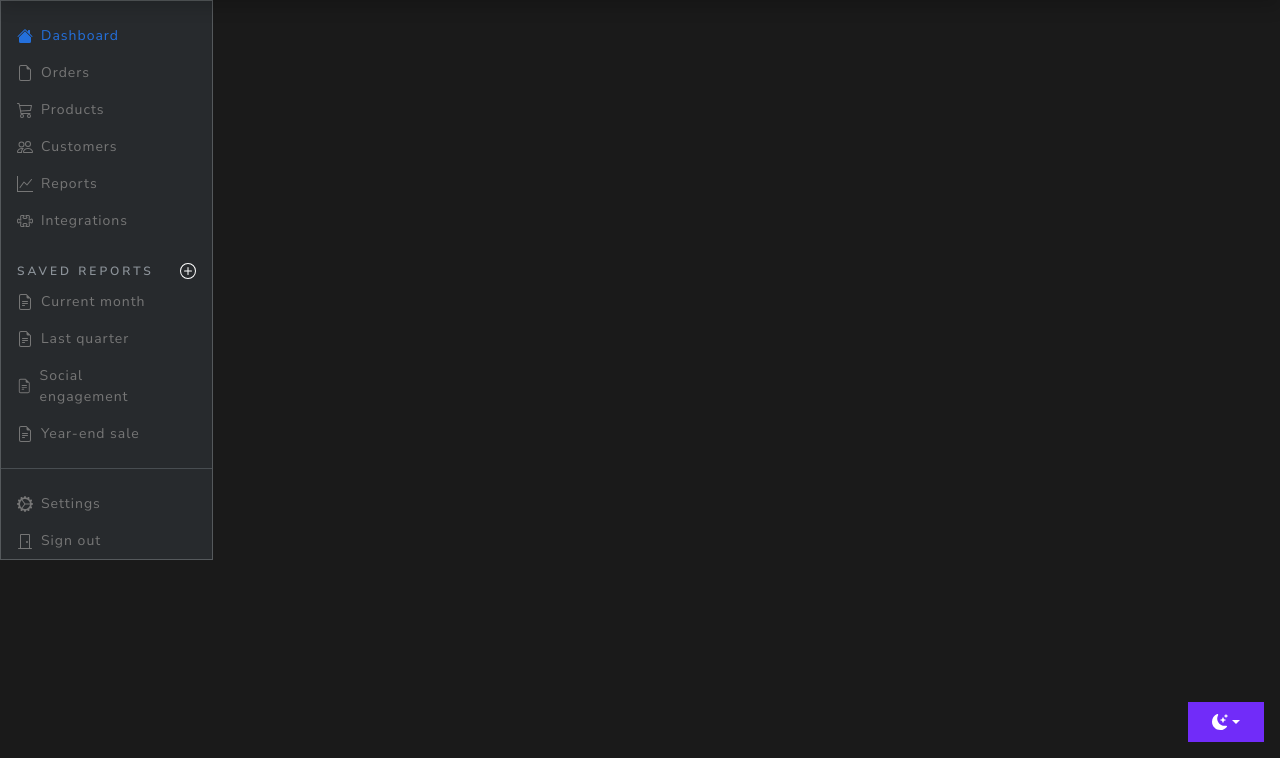
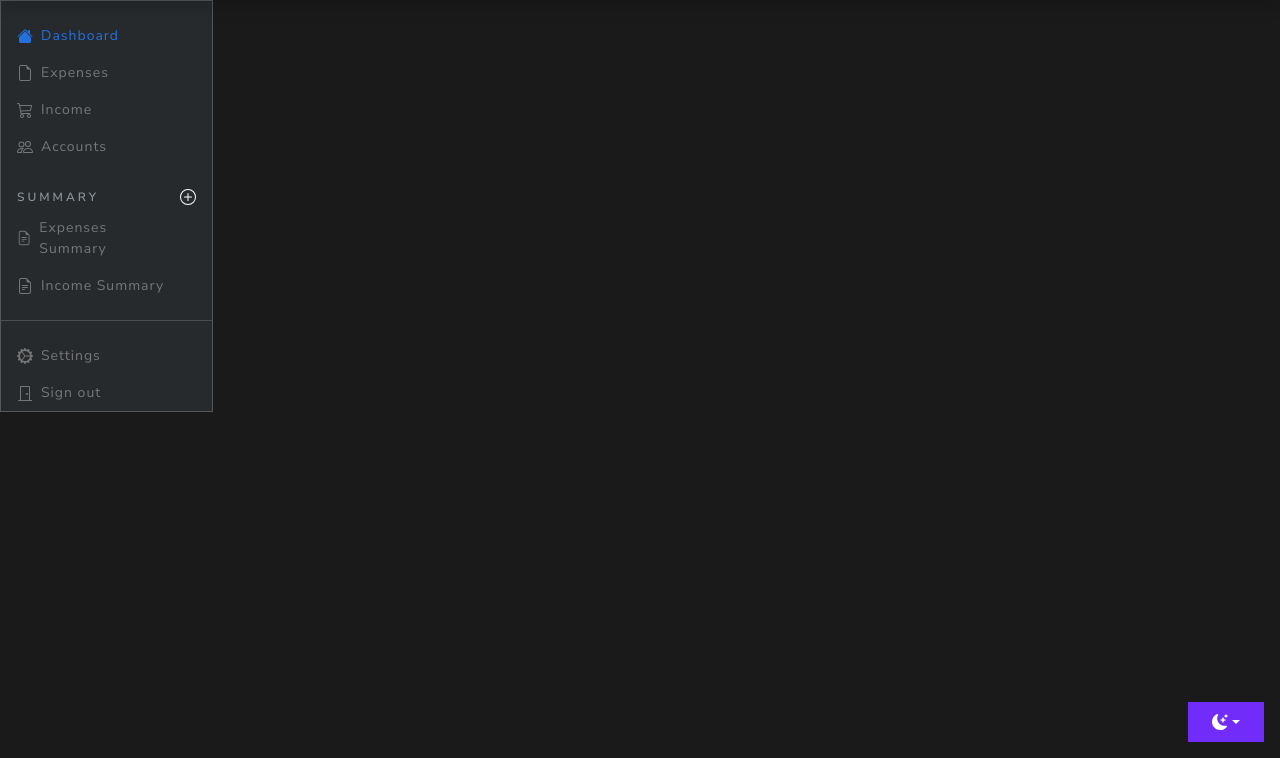
Before and after one commit to Yakumaa/BudgetBuddy, a Django app: page / in a window 1280 px wide. Shown: the part 42-800 px from the top of the page. Run offline with Django 4.2, Linux system fonts and the light colour scheme; some libraries are stand-ins or nearby versions.

Commit message:
modified dashboard

```diff
--- a/money_tracker/templates/partials/_sidebar.html
+++ b/money_tracker/templates/partials/_sidebar.html
@@ -16,37 +16,26 @@
             <li class="nav-item">
               <a class="nav-link d-flex align-items-center gap-2" href="#">
                 <svg class="bi"><use xlink:href="#file-earmark"></use></svg>
-                Orders
+                Expenses
               </a>
             </li>
             <li class="nav-item">
               <a class="nav-link d-flex align-items-center gap-2" href="#">
                 <svg class="bi"><use xlink:href="#cart"></use></svg>
-                Products
+                Income
               </a>
             </li>
             <li class="nav-item">
               <a class="nav-link d-flex align-items-center gap-2" href="#">
                 <svg class="bi"><use xlink:href="#people"></use></svg>
-                Customers
+                Accounts
               </a>
             </li>
-            <li class="nav-item">
-              <a class="nav-link d-flex align-items-center gap-2" href="#">
-                <svg class="bi"><use xlink:href="#graph-up"></use></svg>
-                Reports
-              </a>
-            </li>
-            <li class="nav-item">
-              <a class="nav-link d-flex align-items-center gap-2" href="#">
-                <svg class="bi"><use xlink:href="#puzzle"></use></svg>
-                Integrations
-              </a>
-            </li>
+
           </ul>
 
           <h6 class="sidebar-heading d-flex justify-content-between align-items-center px-3 mt-4 mb-1 text-body-secondary text-uppercase">
-            <span>Saved reports</span>
+            <span>Summary</span>
             <a class="link-secondary" href="#" aria-label="Add a new report">
               <svg class="bi"><use xlink:href="#plus-circle"></use></svg>
             </a>
@@ -55,25 +44,13 @@
             <li class="nav-item">
               <a class="nav-link d-flex align-items-center gap-2" href="#">
                 <svg class="bi"><use xlink:href="#file-earmark-text"></use></svg>
-                Current month
+                Expenses Summary
               </a>
             </li>
             <li class="nav-item">
               <a class="nav-link d-flex align-items-center gap-2" href="#">
                 <svg class="bi"><use xlink:href="#file-earmark-text"></use></svg>
-                Last quarter
-              </a>
-            </li>
-            <li class="nav-item">
-              <a class="nav-link d-flex align-items-center gap-2" href="#">
-                <svg class="bi"><use xlink:href="#file-earmark-text"></use></svg>
-                Social engagement
-              </a>
-            </li>
-            <li class="nav-item">
-              <a class="nav-link d-flex align-items-center gap-2" href="#">
-                <svg class="bi"><use xlink:href="#file-earmark-text"></use></svg>
-                Year-end sale
+                Income Summary
               </a>
             </li>
           </ul>
```
